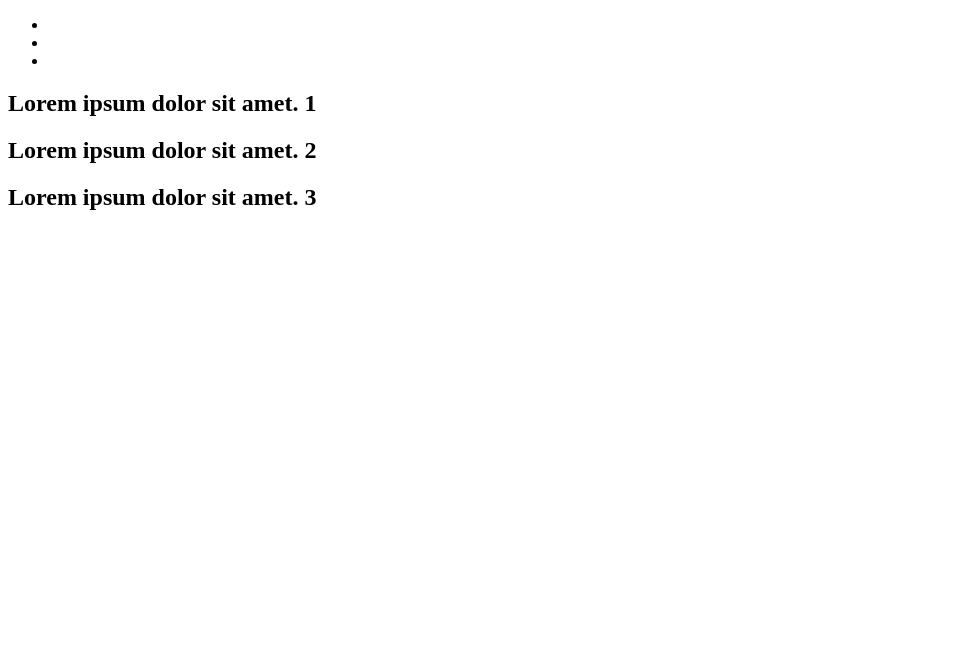
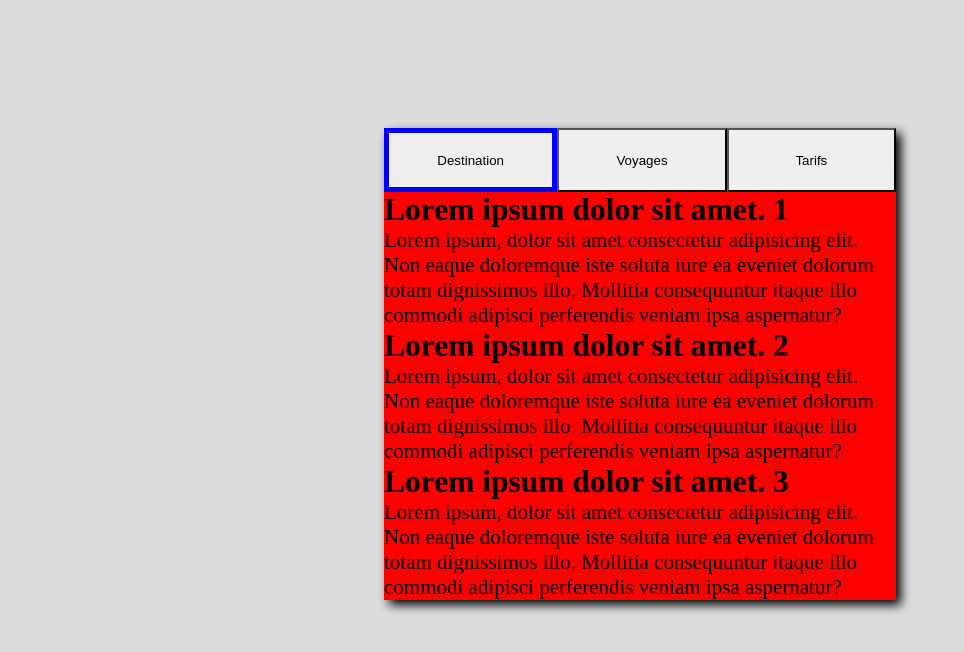
Before and after one commit to monkeycs60/Exercices-JS, a plain HTML site: page Onglets/index.html in a window 1280 px wide. Shown: the whole page, without its empty margins (0-964 px from the left). Drawn offline with Linux system fonts and the light colour scheme.

Commit message:
mise en place

```diff
--- a/Onglets/index.html
+++ b/Onglets/index.html
@@ -16,21 +16,24 @@
         <div class="container">
             <div class="box">
                 <div class="onglets">
-                   <ul>
-                       <li class="onglet1"></li>
-                       <li class="onglet2"></li>
-                       <li class="onglet3"></li>
-                   </ul>
+
+                       <button class="onglet1">Destination</button>
+                       <button class="onglet2">Voyages</button>
+                       <button class="onglet3">Tarifs</button>
+
                 </div>
                 <div class="text-onglet">
                     <div class="txtonglet1">
                         <h2>Lorem ipsum dolor sit amet. 1</h2>
+                        <p>Lorem ipsum, dolor sit amet consectetur adipisicing elit. Non eaque doloremque iste soluta iure ea eveniet dolorum totam dignissimos illo. Mollitia consequuntur itaque illo commodi adipisci perferendis veniam ipsa aspernatur?</p>
                     </div>
                     <div class="txtonglet2">
                         <h2>Lorem ipsum dolor sit amet. 2</h2>
+                        <p>Lorem ipsum, dolor sit amet consectetur adipisicing elit. Non eaque doloremque iste soluta iure ea eveniet dolorum totam dignissimos illo. Mollitia consequuntur itaque illo commodi adipisci perferendis veniam ipsa aspernatur?</p>
                     </div>
                     <div class="txtonglet3">
                         <h2>Lorem ipsum dolor sit amet. 3</h2>
+                        <p>Lorem ipsum, dolor sit amet consectetur adipisicing elit. Non eaque doloremque iste soluta iure ea eveniet dolorum totam dignissimos illo. Mollitia consequuntur itaque illo commodi adipisci perferendis veniam ipsa aspernatur?</p>
                     </div>
                 </div>
             </div>
--- a/Onglets/style.scss
+++ b/Onglets/style.scss
@@ -0,0 +1,35 @@
+*, ::before, ::after {
+    box-sizing: border-box;
+    margin: 0;
+    padding: 0;
+    background-size: 100%;
+  }
+
+  body {
+background: rgb(223, 220, 220);
+list-style-type: none;
+  }
+  .container {
+      font-size: calc(2vmin + 5px);
+      width: 100vw;
+      height: 100vh;
+  }
+  .box {
+      background: red;
+      width: 40%;
+      margin-left: auto;
+      margin-right: auto;
+      margin-top: 10%;
+      box-shadow: 5px 5px 10px black;
+  }
+  .onglets {
+      height: 8vh;
+      display: flex;
+  }
+  button {
+      width: 100%;
+
+  }
+  .onglet1 {
+      border: 5px solid blue;
+  }
```
Also changed, not shown: Onglets/style.css, 1 other file.
